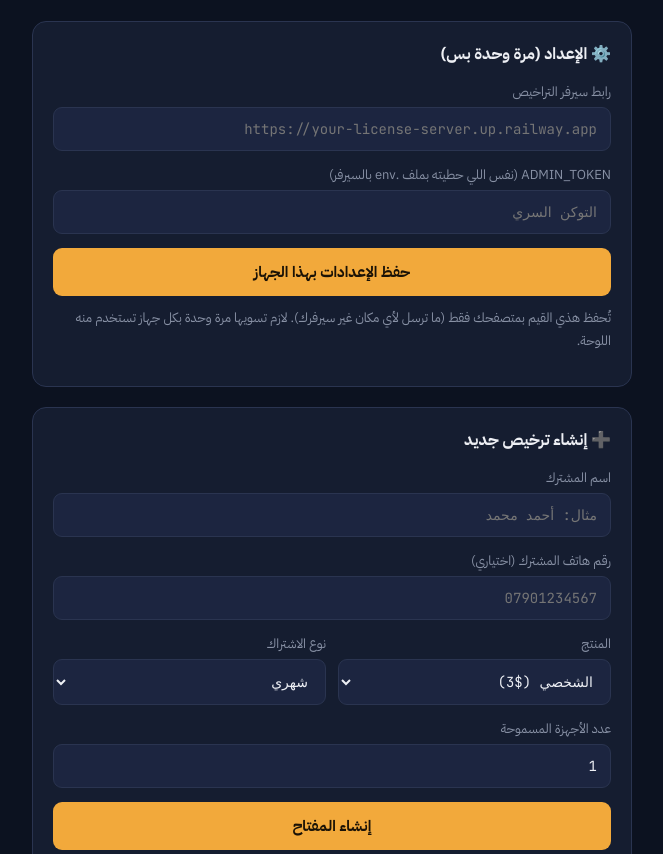
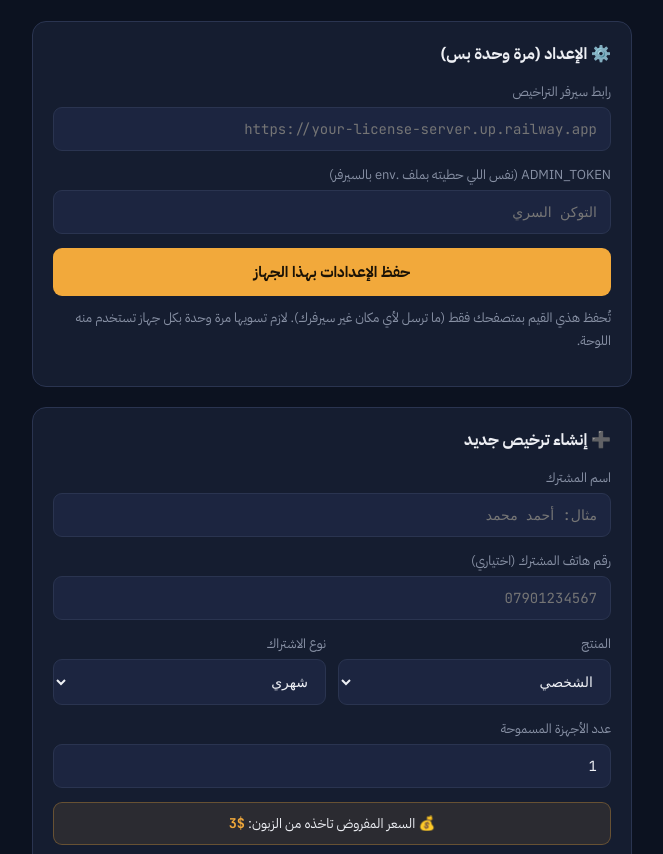
Before and after one commit to sajjadali12345/license-server, a website: page admin/index.html in a window 1280 px wide. Shown: the part 98-952 px from the top of the page, without its empty margins (308-971 px from the left). Drawn offline with Linux system fonts and the light colour scheme.

Commit message:
Update index.html

```diff
--- a/admin/index.html
+++ b/admin/index.html
@@ -63,6 +63,11 @@
   .toolbar{ display:flex; gap:8px; margin-bottom:12px; }
   .toolbar input{ flex:1; }
   .small-btn{ width:auto; padding:9px 14px; font-size:13px; }
+  .price-hint{
+    background:rgba(242,169,59,.1); border:1px solid rgba(242,169,59,.3);
+    border-radius:9px; padding:10px 13px; font-size:13.5px; margin-bottom:14px; text-align:center;
+  }
+  .price-hint strong{ color:var(--amber); font-family:'JetBrains Mono',monospace; }
 </style>
 </head>
 <body>
@@ -98,9 +103,9 @@
     <div class="field">
       <label>المنتج</label>
       <select id="product">
-        <option value="personal">الشخصي ($3)</option>
-        <option value="tasheel">تسهيل ($5)</option>
-        <option value="modon">مدن ($5)</option>
+        <option value="personal">الشخصي</option>
+        <option value="tasheel">تسهيل</option>
+        <option value="modon">مدن</option>
       </select>
     </div>
     <div class="field">
@@ -116,6 +121,7 @@
     <label>عدد الأجهزة المسموحة</label>
     <input id="maxDevices" type="number" value="1" min="1">
   </div>
+  <div id="priceHint" class="price-hint">💰 السعر المفروض تاخذه من الزبون: <strong id="priceValue">$3</strong></div>
   <button onclick="createLicense()" id="createBtn">إنشاء المفتاح</button>
   <div id="createResult"></div>
 </div>
@@ -138,6 +144,24 @@
       token: localStorage.getItem('admin_token') || ''
     };
   }
+
+  // نفس أسعار الموقع بالضبط - لازم تبقى متطابقة مع index.html
+  const PRICES = {
+    personal: { monthly: 3, semiannual: 15, yearly: 30 },
+    tasheel:  { monthly: 5, semiannual: 25, yearly: 50 },
+    modon:    { monthly: 5, semiannual: 25, yearly: 50 }
+  };
+
+  function updatePriceHint(){
+    const product = document.getElementById('product').value;
+    const plan = document.getElementById('plan').value;
+    const price = PRICES[product] ? PRICES[product][plan] : '—';
+    document.getElementById('priceValue').textContent = '$' + price;
+  }
+
+  document.getElementById('product').addEventListener('change', updatePriceHint);
+  document.getElementById('plan').addEventListener('change', updatePriceHint);
+  window.addEventListener('load', updatePriceHint);
 
   function saveSettings(){
     const url = document.getElementById('serverUrl').value.trim().replace(/\/$/, '');
```
